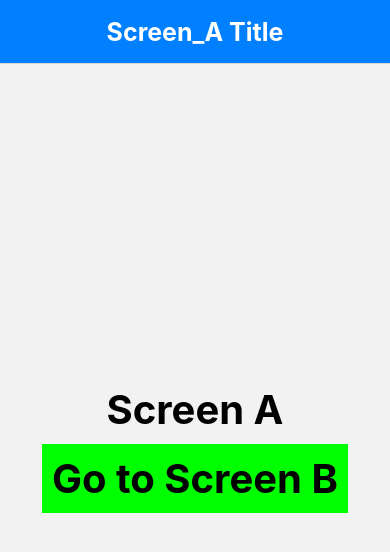
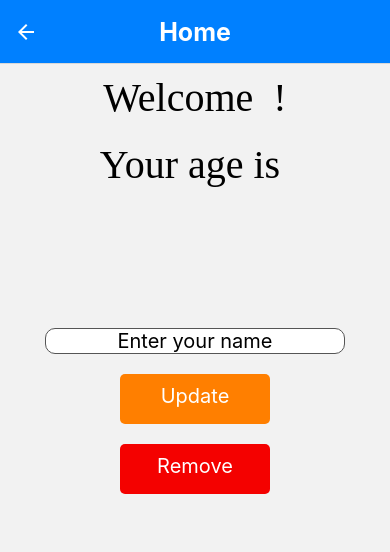
Before and after one commit to garimasingh18/my-first-react-native-app, a React Native app: screen /Home in a window 390 px wide. Shown: the top 552 px of the page. Built offline with nearby package versions, Linux system fonts and the light colour scheme.

Commit message:
asyncstorage

```diff
--- a/App.js
+++ b/App.js
@@ -1,8 +1,7 @@
 import React from "react";
 import { NavigationContainer } from "@react-navigation/native";
-import ScreenA from "./screens/ScreenA";
-import ScreenB from "./screens/ScreenB";
-import FontAwesome5 from "react-native-vector-icons/FontAwesome5";
+import Home from "./screens/Home";
+import Login from "./screens/Login";
 import { createNativeStackNavigator } from "@react-navigation/native-stack";
 
 const Stack = createNativeStackNavigator();
@@ -11,20 +10,8 @@ function App() {
   return (
     <NavigationContainer>
       <Stack.Navigator
-        initialRouteName="Screen_A"
-        drawerPosition="left"
-        drawerType="front"
-        edgeWidth={100}
-        hideStatusBar={false}
-        overlayColor="#00000090"
-        drawerStyle={{
-          backgroundColor: "#e6e6e6",
-          width: 250,
-        }}
+        initialRouteName="Login"
         screenOptions={{
-          headerShown: true,
-          swipeEnabled: true,
-          gestureEnabled: true,
           headerTitleAlign: "center",
           headerStyle: {
             backgroundColor: "#0080ff",
@@ -37,34 +24,13 @@ function App() {
         }}
       >
         <Stack.Screen
-          name="Screen_A"
-          component={ScreenA}
+          name="Login"
+          component={Login}
           options={{
-            title: "Screen_A Title",
-            drawerIcon: ({ focused }) => (
-              <FontAwesome5
-                name="autoprefixer"
-                size={focused ? 25 : 20}
-                color={focused ? "#0080ff" : "#999999"}
-              />
-            ),
+            headerShown: false,
           }}
         />
-        <Stack.Screen
-          name="Screen_B"
-          component={ScreenB}
-          options={{
-            title: "Screen_B Title",
-            drawerIcon: ({ focused }) => (
-              <FontAwesome5
-                name="btc"
-                size={focused ? 25 : 20}
-                color={focused ? "#0080ff" : "#999999"}
-              />
-            ),
-          }}
-          initialParams={{ ItemName: "Item from Stack", ItemId: 12 }}
-        />
+        <Stack.Screen name="Home" component={Home} />
       </Stack.Navigator>
     </NavigationContainer>
   );
--- a/package.json
+++ b/package.json
@@ -10,6 +10,7 @@
   },
   "dependencies": {
     "@expo/webpack-config": "^18.1.2",
+    "@react-native-async-storage/async-storage": "^1.19.1",
     "@react-navigation/native": "^6.1.7",
     "@react-navigation/native-stack": "^6.9.13",
     "expo": "~49.0.5",
@@ -17,9 +18,9 @@
     "react": "18.2.0",
     "react-dom": "18.2.0",
     "react-native": "0.72.3",
-    "react-native-web": "~0.19.6",
+    "react-native-safe-area-context": "4.6.3",
     "react-native-screens": "~3.22.0",
-    "react-native-safe-area-context": "4.6.3"
+    "react-native-web": "~0.19.6"
   },
   "devDependencies": {
     "@babel/core": "^7.20.0"
--- /dev/null
+++ b/screens/Home.js
@@ -0,0 +1,102 @@
+import AsyncStorage from "@react-native-async-storage/async-storage";
+import React, { useState, useEffect } from "react";
+import { StyleSheet, View, Text, Alert, TextInput } from "react-native";
+import CustomButton from "../utils/CustomButton";
+import GlobalStyle from "../utils/GlobalStyles";
+
+export default function Home({ navigation, route }) {
+  const [name, setName] = useState("");
+  const [age, setAge] = useState("");
+
+  useEffect(() => {
+    getData();
+  }, []);
+
+  const getData = () => {
+    try {
+      AsyncStorage.getItem("UserData").then((value) => {
+        if (value != null) {
+          let user = JSON.parse(value);
+          setName(user.Name);
+          setAge(user.Age);
+        }
+      });
+    } catch (error) {
+      console.log(error);
+    }
+  };
+
+  const updateData = async () => {
+    if (name.length == 0) {
+      Alert.alert("Warning!", "Please write your data.");
+    } else {
+      try {
+        var user = {
+          Name: name,
+        };
+        await AsyncStorage.mergeItem("UserData", JSON.stringify(user));
+        Alert.alert("Success!", "Your data has been updated.");
+      } catch (error) {
+        console.log(error);
+      }
+    }
+  };
+
+  const removeData = async () => {
+    try {
+      await AsyncStorage.clear();
+      navigation.navigate("Login");
+    } catch (error) {
+      console.log(error);
+    }
+  };
+
+  return (
+    <View style={styles.body}>
+      <Text style={[GlobalStyle.CustomFont, styles.text]}>
+        Welcome {name} !
+      </Text>
+      <Text style={[GlobalStyle.CustomFont, styles.text]}>
+        Your age is {age}
+      </Text>
+      <TextInput
+        style={styles.input}
+        placeholder="Enter your name"
+        value={name}
+        onChangeText={(value) => setName(value)}
+      />
+      <CustomButton
+        title="Update"
+        color="#ff7f00"
+        onPressFunction={updateData}
+      />
+      <CustomButton
+        title="Remove"
+        color="#f40100"
+        onPressFunction={removeData}
+      />
+    </View>
+  );
+}
+
+const styles = StyleSheet.create({
+  body: {
+    flex: 1,
+    alignItems: "center",
+  },
+  text: {
+    fontSize: 40,
+    margin: 10,
+  },
+  input: {
+    width: 300,
+    borderWidth: 1,
+    borderColor: "#555",
+    borderRadius: 10,
+    backgroundColor: "#ffffff",
+    textAlign: "center",
+    fontSize: 20,
+    marginTop: 130,
+    marginBottom: 10,
+  },
+});
--- /dev/null
+++ b/screens/Login.js
@@ -0,0 +1,91 @@
+import React, { useState, useEffect } from "react";
+import { View, StyleSheet, Image, Text, TextInput, Alert } from "react-native";
+import CustomButton from "../utils/CustomButton";
+import AsyncStorage from "@react-native-async-storage/async-storage";
+
+export default function Login({ navigation }) {
+  const [name, setName] = useState("");
+  const [age, setAge] = useState("");
+
+  useEffect(() => {
+    getData();
+  }, []);
+
+  const getData = () => {
+    try {
+      AsyncStorage.getItem("UserData").then((value) => {
+        if (value != null) {
+          navigation.navigate("Home");
+        }
+      });
+    } catch (error) {
+      console.log(error);
+    }
+  };
+
+  const setData = async () => {
+    if (name.length == 0 || age.length == 0) {
+      Alert.alert("Warning!", "Please write your data.");
+    } else {
+      try {
+        var user = {
+          Name: name,
+          Age: age,
+        };
+        await AsyncStorage.setItem("UserData", JSON.stringify(user));
+        navigation.navigate("Home");
+      } catch (error) {
+        console.log(error);
+      }
+    }
+  };
+
+  return (
+    <View style={styles.body}>
+      <Image
+        style={styles.logo}
+        source={require("../assets/asyncstorage.png")}
+      />
+      <Text style={styles.text}>Async Storage</Text>
+      <TextInput
+        style={styles.input}
+        placeholder="Enter your name"
+        onChangeText={(value) => setName(value)}
+      />
+      <TextInput
+        style={styles.input}
+        placeholder="Enter your age"
+        onChangeText={(value) => setAge(value)}
+      />
+      <CustomButton title="Login" color="#1eb900" onPressFunction={setData} />
+    </View>
+  );
+}
+
+const styles = StyleSheet.create({
+  body: {
+    flex: 1,
+    alignItems: "center",
+    backgroundColor: "#0080ff",
+  },
+  logo: {
+    width: 100,
+    height: 100,
+    margin: 20,
+  },
+  text: {
+    fontSize: 30,
+    color: "#ffffff",
+    marginBottom: 130,
+  },
+  input: {
+    width: 300,
+    borderWidth: 1,
+    borderColor: "#555",
+    borderRadius: 10,
+    backgroundColor: "#ffffff",
+    textAlign: "center",
+    fontSize: 20,
+    marginBottom: 10,
+  },
+});
--- a/screens/ScreenB.js
+++ b/screens/ScreenB.js
@@ -1,4 +1,4 @@
-import React from "react";
+/*import React from "react";
 import { StyleSheet, View, Text, Pressable } from "react-native";
 
 export default function ScreenB({ navigation, route }) {
@@ -39,3 +39,4 @@ const styles = StyleSheet.create({
     margin: 10,
   },
 });
+*/
--- /dev/null
+++ b/utils/CustomButton.js
@@ -0,0 +1,37 @@
+import React from "react";
+import { Pressable, Text, StyleSheet } from "react-native";
+
+const CustomButton = (props) => {
+  return (
+    <Pressable
+      onPress={props.onPressFunction}
+      hitSlop={{ top: 10, bottom: 10, right: 10, left: 10 }}
+      android_ripple={{ color: "#00000050" }}
+      style={({ pressed }) => [
+        { backgroundColor: pressed ? "#dddddd" : props.color },
+        styles.button,
+        { ...props.style },
+      ]}
+    >
+      <Text style={styles.text}>{props.title}</Text>
+    </Pressable>
+  );
+};
+
+const styles = StyleSheet.create({
+  text: {
+    color: "#ffffff",
+    fontSize: 20,
+    margin: 10,
+    textAlign: "center",
+  },
+  button: {
+    width: 150,
+    height: 50,
+    alignItems: "center",
+    borderRadius: 5,
+    margin: 10,
+  },
+});
+
+export default CustomButton;
--- /dev/null
+++ b/utils/GlobalStyles.js
@@ -0,0 +1,12 @@
+import { StyleSheet } from "react-native";
+
+export default StyleSheet.create({
+  CustomFont: {
+    fontFamily: "DancingScript-Regular",
+  },
+  ButtonText: {
+    fontFamily: "AbrilFatface-Regular",
+    fontSize: 30,
+    padding: 10,
+  },
+});
```
Also changed, not shown: assets/asyncstorage.png (added), 1 other file (tests, documents, lock files or other folders).
